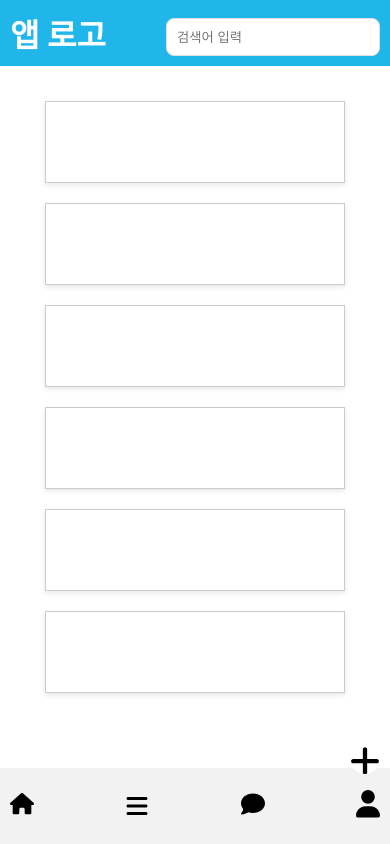
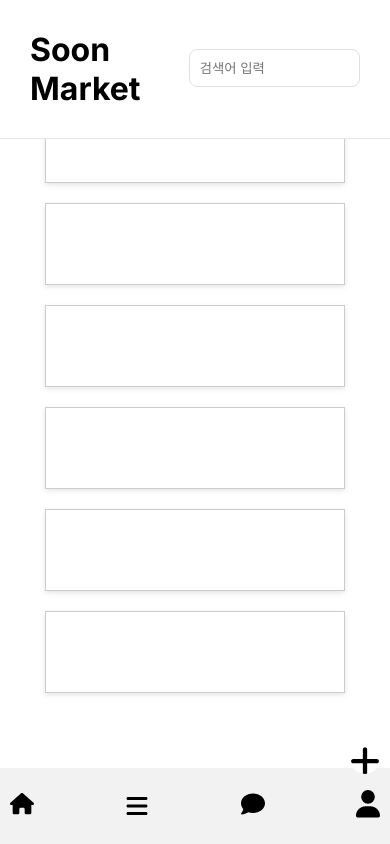
Before and after one commit to JeongHyeHa/nobase, a React (Create React App) app: page / in a window 390 px wide. Built offline with nearby package versions, Linux system fonts and the light colour scheme.

Commit message:
하단 네비게이션바, 헤더_ 자주 사용하는 컴포넌트들 함수로 만듦

```diff
--- /dev/null
+++ b/src/components/mainpage/header.css
@@ -0,0 +1,27 @@
+.main-header{
+    background-color: #ffffff;
+    color: #000000;
+    padding: 30px;
+    display: flex;
+    justify-content: space-between;
+    align-items: center;
+    position: fixed;
+    top: 0;
+    left: 0;
+    right: 0;
+    z-index: 1;
+    border-bottom: 1px solid #E6E6E6;
+}
+
+.main-header h1 {
+    margin: 0;
+}
+
+.search-form {
+    display: flex;
+    align-items: center;
+}
+
+.search-form input {
+    padding: 10px;
+}
--- /dev/null
+++ b/src/components/mainpage/header.js
@@ -0,0 +1,16 @@
+import React from 'react';
+import './header.css';
+
+
+const Header = () => {
+    return (
+        <header className="main-header">
+            <h1>Soon Market</h1>
+            <form className="search-form">
+                <input type="text" placeholder="검색어 입력" />
+            </form>
+        </header>
+    );
+};
+
+export default Header;
--- a/src/components/mainpage/mainpage.css
+++ b/src/components/mainpage/mainpage.css
@@ -2,36 +2,10 @@
 body {
     font-family: Arial, sans-serif;
     margin: 0;
-    padding: 0;
+    padding-top: 60px;
+    padding-bottom: 40px;
 }
 
-/* 헤더 스타일 */
-.main-header {
-    background-color: #20b6ea;
-    color: #fff;
-    padding: 40px; /*상단바 넓이*/
-    display: flex;
-    justify-content: space-between;
-    align-items: center;
-    position: fixed;
-    top: 0;
-    left: 0;
-    right: 0;
-    z-index: 1;
-}
-
-.main-header h1 {
-    margin: 0;
-}
-
-.search-form {
-    display: flex;
-    align-items: center;
-}
-
-.search-form input {
-    padding: 10px;
-}
 
 /* 메인 컨텐츠 스타일 */
 .main-container {
@@ -56,65 +30,7 @@ body {
     box-shadow: 0 2px 5px rgba(0, 0, 0, 0.1); /* 그림자 효과 추가 */
 }
 
-/* 내비게이션 스타일 */
-.navigation {
-    background-color: #f2f2f2; /* 배경색 설정 */
-    padding: 10px; /* 내부 여백 설정 */
-    position: fixed; /* 고정 위치 설정 */
-    bottom: 0; /* 하단에 위치 */
-    left: 0; /* 좌측 정렬 */
-    right: 0; /* 우측 정렬 */
-    z-index: 1; /* z-index 설정 */
-}
 
-.navigation ul {
-    list-style-type: none; /* 리스트 스타일 제거 */
-    margin: 0; /* 외부 여백 초기화 */
-    padding: 0; /* 내부 여백 초기화 */
-    display: flex; /* 플렉스 박스로 설정하여 내부 아이템들을 가로로 배열 */
-    justify-content: space-between; /* 내부 아이템들을 가로로 균등 분할하여 배치 */
-    max-width: 800px; /* 최대 너비 설정 */
-    margin: 0 auto; /* 가운데 정렬 */
-    align-items: center; /* 수직 가운데 정렬 */
-}
-
-.navigation li {
-    margin: 0; /* 외부 여백 초기화 */
-}
-
-
-/*경로 아이콘 설정*/
-.icon-container {
-    width: 24px; /* 아이콘의 너비를 조절 */
-    height: 24px; /* 아이콘의 높이를 조절 */
-    display: flex;
-    align-items: center;
-}
-
-.icon-container svg {
-    width: 100%; /* 이미지가 부모 요소에 꽉 차도록 설정 */
-    height: 100%; /* 이미지가 부모 요소에 꽉 차도록 설정 */
-}
-
-/*버튼 아이콘 설정*/
-.icon-button {
-    background: none;
-    border: none;
-    cursor: pointer;
-    display: flex;
-    align-items: center;
-    padding: 0;
-}
-
-.icon-button img {
-    width: 24px;
-    height: 24px;
-    margin-right: 5px; /* 아이콘과 텍스트 사이의 간격 조절 */
-}
-
-.icon-button span {
-    font-size: 16px; /* 텍스트 크기 조절 */
-}
 
 
 /* 글쓰기 버튼 */
@@ -189,19 +105,6 @@ body {
 
 /* 반응형 웹 디자인 */
 @media (max-width: 768px) {
-    .main-header {
-        flex-direction: row;
-        align-items: center;
-        padding: 10px;
-    }
-
-    /* 검색창 */
-    .search-form {
-        position: fixed;
-        top: 10px;
-        right: 10px;
-    }
-
     .main-container {
         padding-top: 70px; /* 헤더 높이 증가에 따른 패딩 조정 */
     }
--- a/src/components/mainpage/mainpage.js
+++ b/src/components/mainpage/mainpage.js
@@ -1,9 +1,8 @@
 import './mainpage.css';
 import React, { useState } from 'react'; // useState를 추가
-import { ReactComponent as Home } from '../../assets/image/Home.svg';
-import { ReactComponent as Category } from '../../assets/image/Category.svg';
-import { ReactComponent as Chat} from '../../assets/image/Chat.svg';
-import { ReactComponent as User} from '../../assets/image/User.svg';
+import Header from '../../components/mainpage/header';
+import Navigation from '../../components/mainpage/navigation';
+
 
 
 const MainPage = () => {
@@ -20,13 +19,7 @@ const MainPage = () => {
 
     return (
         <div className="main-container">
-            <header className="main-header">
-                <h1>앱 로고</h1>
-                <form className="search-form">
-                    <input type="text" placeholder="검색어 입력" />
-                </form>
-            </header>
-
+            <Header />
             <div className="sidebar" style={categoryStyle}>
                 <ul>
                     <li><button>의류</button></li>
@@ -61,34 +54,7 @@ const MainPage = () => {
                     </div>
                 </div>
             </main>
-
-            <nav className="navigation">
-                <ul>
-                    <li>
-                        <div className="icon-container">
-                            <a href="/home"><Home/></a>
-                        </div>
-                    </li>
-                    <li>
-                        <button className="icon-button" onClick={toggleCategory}>
-                        <div className="icon-container">
-                            <Category />
-                        </div>
-                        </button>
-                    </li>
-                    <li>
-                        <div className="icon-container">
-                            <a href="/message"><Chat /></a>
-                        </div>
-                    </li>
-                    <li>
-                        <div className="icon-container">
-                            <a href="/user"><User /></a>
-                        </div>
-                        <a href="/write" className="write-button">+</a>
-                    </li>
-                </ul>
-            </nav>
+            <Navigation />
         </div>
     );
 };
--- /dev/null
+++ b/src/components/mainpage/navigation.css
@@ -0,0 +1,59 @@
+/* 내비게이션 스타일 */
+.navigation {
+    background-color: #f2f2f2; /* 배경색 설정 */
+    padding: 10px; /* 내부 여백 설정 */
+    position: fixed; /* 고정 위치 설정 */
+    bottom: 0; /* 하단에 위치 */
+    left: 0; /* 좌측 정렬 */
+    right: 0; /* 우측 정렬 */
+    z-index: 1; /* z-index 설정 */
+}
+
+.navigation ul {
+    list-style-type: none; /* 리스트 스타일 제거 */
+    margin: 0; /* 외부 여백 초기화 */
+    padding: 0; /* 내부 여백 초기화 */
+    display: flex; /* 플렉스 박스로 설정하여 내부 아이템들을 가로로 배열 */
+    justify-content: space-between; /* 내부 아이템들을 가로로 균등 분할하여 배치 */
+    max-width: 800px; /* 최대 너비 설정 */
+    margin: 0 auto; /* 가운데 정렬 */
+    align-items: center; /* 수직 가운데 정렬 */
+}
+
+.navigation li {
+    margin: 0; /* 외부 여백 초기화 */
+}
+
+
+/*경로 아이콘 설정*/
+.icon-container {
+    width: 24px; /* 아이콘의 너비를 조절 */
+    height: 24px; /* 아이콘의 높이를 조절 */
+    display: flex;
+    align-items: center;
+}
+
+.icon-container svg {
+    width: 100%; /* 이미지가 부모 요소에 꽉 차도록 설정 */
+    height: 100%; /* 이미지가 부모 요소에 꽉 차도록 설정 */
+}
+
+/*버튼 아이콘 설정*/
+.icon-button {
+    background: none;
+    border: none;
+    cursor: pointer;
+    display: flex;
+    align-items: center;
+    padding: 0;
+}
+
+.icon-button img {
+    width: 24px;
+    height: 24px;
+    margin-right: 5px; /* 아이콘과 텍스트 사이의 간격 조절 */
+}
+
+.icon-button span {
+    font-size: 16px; /* 텍스트 크기 조절 */
+}
--- /dev/null
+++ b/src/components/mainpage/navigation.js
@@ -0,0 +1,40 @@
+import React, { useState } from 'react';
+import './navigation.css';
+import { ReactComponent as Home } from '../../assets/image/Home.svg';
+import { ReactComponent as Category } from '../../assets/image/Category.svg';
+import { ReactComponent as Chat} from '../../assets/image/Chat.svg';
+import { ReactComponent as User} from '../../assets/image/User.svg';
+
+const Navigation = ({ categoryStyle, toggleCategory }) => {
+    return (
+        <nav className="navigation">
+            <ul>
+                <li>
+                    <div className="icon-container">
+                        <a href="/home"><Home/></a>
+                    </div>
+                </li>
+                <li>
+                    <button className="icon-button" onClick={toggleCategory}>
+                        <div className="icon-container">
+                            <Category />
+                        </div>
+                    </button>
+                </li>
+                <li>
+                    <div className="icon-container">
+                        <a href="/message"><Chat /></a>
+                    </div>
+                </li>
+                <li>
+                    <div className="icon-container">
+                        <a href="/user"><User /></a>
+                    </div>
+                    <a href="/write" className="write-button">+</a>
+                </li>
+            </ul>
+        </nav>
+    );
+};
+
+export default Navigation;
--- a/src/components/userpage/login.js
+++ b/src/components/userpage/login.js
@@ -3,7 +3,8 @@ import './login.css';
 import LoginPage from './googleloginbutton';
 import { Link } from 'react-router-dom';
 import { useNavigate } from 'react-router-dom';
-
+import Header from '../../components/mainpage/header';
+import Navigation from '../../components/mainpage/navigation';
 
 
 const Login = () => {
@@ -63,9 +64,7 @@ const Login = () => {
 
     return (
         <div className="main-container">
-            <header className="main-header">
-                <h1>Soon Market</h1>
-            </header>
+            <Header />
             <main>
                 <div className='login'>
                     <div className='login_md_id'>
--- a/src/components/userpage/loging.js
+++ b/src/components/userpage/loging.js
@@ -1,6 +1,8 @@
 import React, { useState, useEffect } from 'react';
 import profile from '../../assets/image/profile.jpg';
 import './loging.css';
+import Header from '../../components/mainpage/header';
+
 
 function Loging() {
     const [userID, setUserID] = useState('');
@@ -33,9 +35,7 @@ function Loging() {
 
     return (
         <div className="main-container">
-            <header className="main-header">
-                <h1>Soon Market</h1>
-            </header>
+            <Header />
             <main>
                 <div className="profile-image-container">
                     <img src={profile} alt="프로필 사진" className="profile-image" />
--- a/src/components/userpage/userpage.js
+++ b/src/components/userpage/userpage.js
@@ -2,13 +2,12 @@ import React from 'react';
 import { Link } from 'react-router-dom';
 import profile from '../../assets/image/profile.jpg';
 import './userpage.css';
+import Header from '../../components/mainpage/header';
 
 function UserPage() {
     return (
         <div>
-            <header className="main-header">
-                <h1>Soon Market</h1>
-            </header>
+            <Header />
             <main>
                 <div className="profile-image-container">
                     <img src={profile} alt="로고" className="profile-image" />
```
